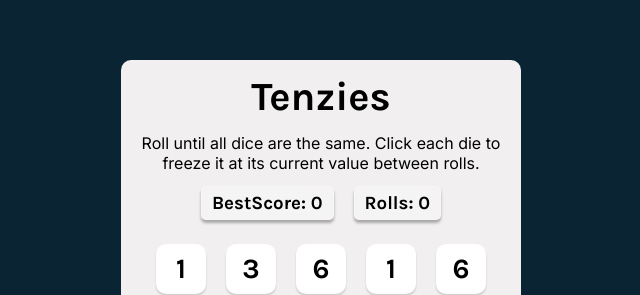
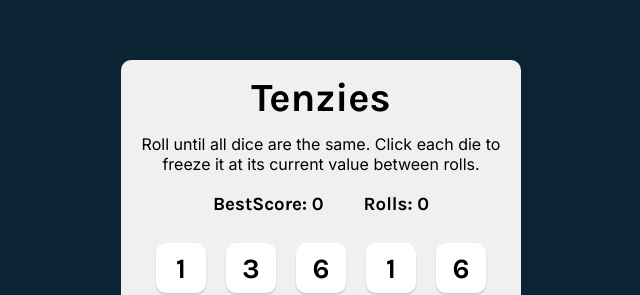
Before and after one commit to Shivamkr0724/Tenzies-Game, a React (Vite) app: page / in a window 1280 px wide. Shown: the part 140-435 px from the top of the page, without its empty margins (319-959 px from the left). Built offline with nearby package versions, Linux system fonts and the light colour scheme.

Commit message:
add score section

```diff
--- a/src/index.css
+++ b/src/index.css
@@ -53,11 +53,6 @@ main {
 
 .best{
     padding: 5px 10px;
-    background: rgba(255, 255, 255, 0.3); /* Semi-transparent black */
-    backdrop-filter: blur(10px);    /* Blur effect */
-    -webkit-backdrop-filter: blur(10px);
-     border: 1px solid rgba(255, 255, 255, 0.2);
-     box-shadow: 0 3px 3px rgba(0, 0, 0, 0.3);
     border-radius: 5px;
     margin-bottom: 10px;
 }
```
